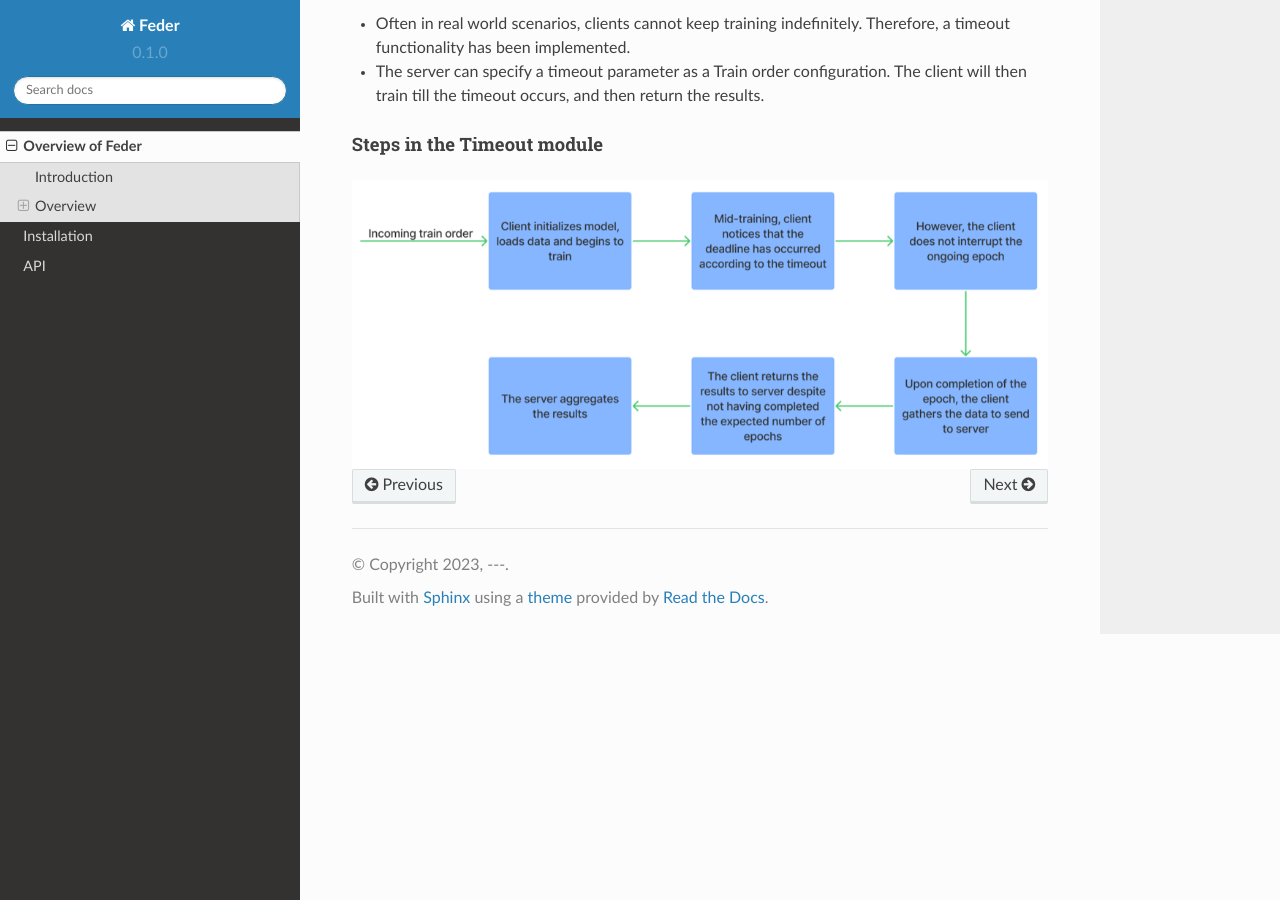
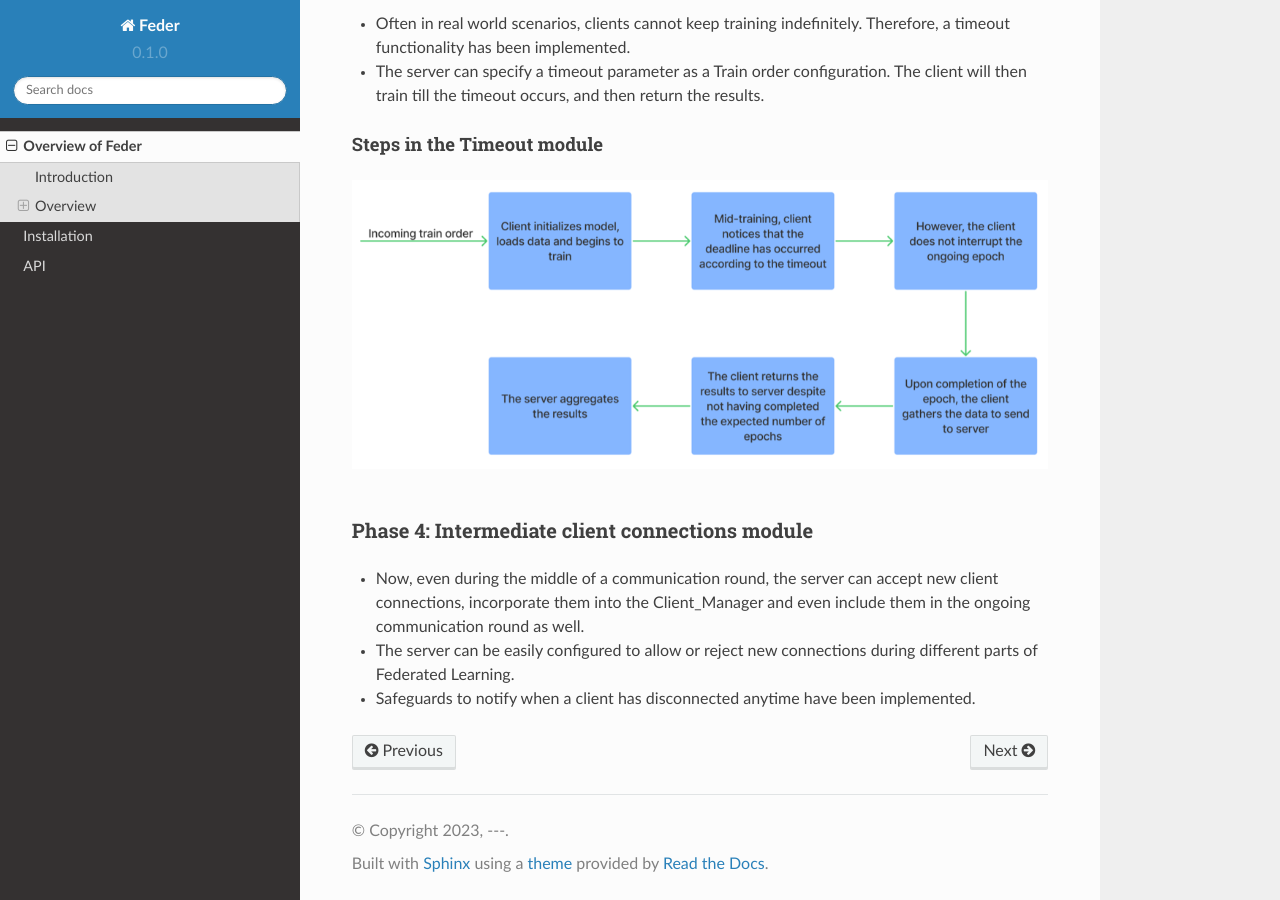
Before and after one commit to Kasliwal17/Feder, a Sphinx documentation site: the page built from docs/source/overview.rst, in a window 1280 px wide and 900 px high, scrolled down 4048 px. Built offline with Sphinx 7.4.7 and the Read the Docs theme 2.0.0, drawn with Linux system fonts in a browser that asks for light colours; pages that are not in the unit, such as notebooks, are missing from menus.

Commit message:
Update docs

```diff
--- a/docs/source/overview.rst
+++ b/docs/source/overview.rst
@@ -112,3 +112,12 @@ Steps in the Timeout module
 
 .. image:: ../imgs/timeout.png
    :align: center
+
+|
+
+Phase 4: Intermediate client connections module
+-----------------------------------------------
+
+* Now, even during the middle of a communication round, the server can accept new client connections, incorporate them into the Client_Manager and even include them in the ongoing communication round as well.
+* The server can be easily configured to allow or reject new connections during different parts of Federated Learning.
+* Safeguards to notify when a client has disconnected anytime have been implemented.
```
